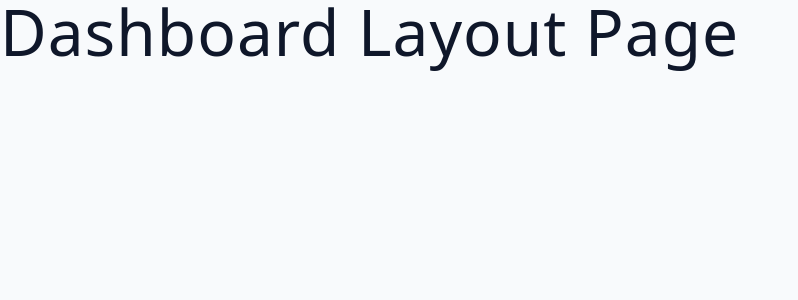
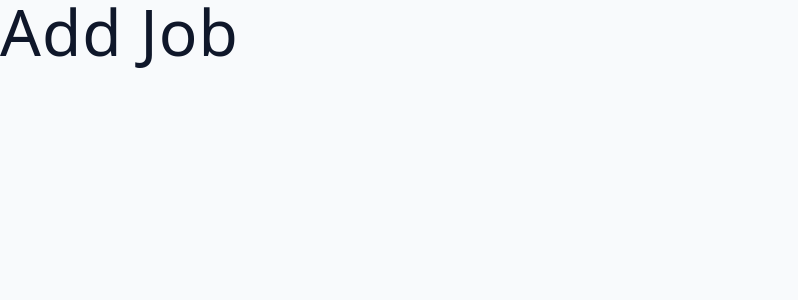
Before and after one commit to sagar442-debug/JobTrackerApp, a React (Vite) app in the folder client/: page /dashboard in a window 1280 px wide. Shown: the top 300 px of the page, without its empty margins (0-798 px from the left). Built offline with nearby package versions, Linux system fonts and the light colour scheme.

Commit message:
Setting up different routes from parent dashboard page

```diff
--- a/client/src/App.jsx
+++ b/client/src/App.jsx
@@ -7,6 +7,11 @@
   DashboardLayout,
   Error,
   Login,
+  AddJob,
+  Stats,
+  AllJobs,
+  Profile,
+  Admin
 } from "./pages";
 
 const router = createBrowserRouter([
@@ -30,6 +35,27 @@
       {
         path: "dashboard",
         element: <DashboardLayout />,
+        children:[
+          {
+            index: true,
+            element: <AddJob/>
+          },
+          {
+            path : 'stats',
+            element: <Stats/>
+          },
+          {
+            path : 'all-jobs',
+            element: <AllJobs/>
+          },{
+            path : 'profile',
+            element: <Profile/>
+          },{
+            path : 'admin',
+            element: <Admin/>
+          },
+
+        ]
       },
     ]
   },
--- a/client/src/pages/AddJob.jsx
+++ b/client/src/pages/AddJob.jsx
@@ -3,7 +3,7 @@
 function AddJob() {
   return (
     <h1>
-      AddJob Page
+      Add Job
     </h1>
   )
 }
--- a/client/src/pages/DashboardLayout.jsx
+++ b/client/src/pages/DashboardLayout.jsx
@@ -1,10 +1,11 @@
 import React from 'react'
+import { Outlet } from 'react-router-dom'
 
 function DashboardLayout() {
   return (
-    <h1>
-      Dashboard Layout Page
-    </h1>
+    <div>
+      <Outlet/>
+    </div>
   )
 }
 
```
